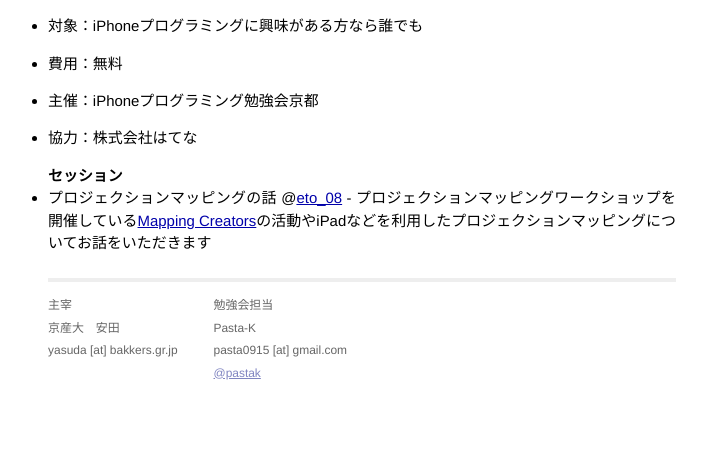
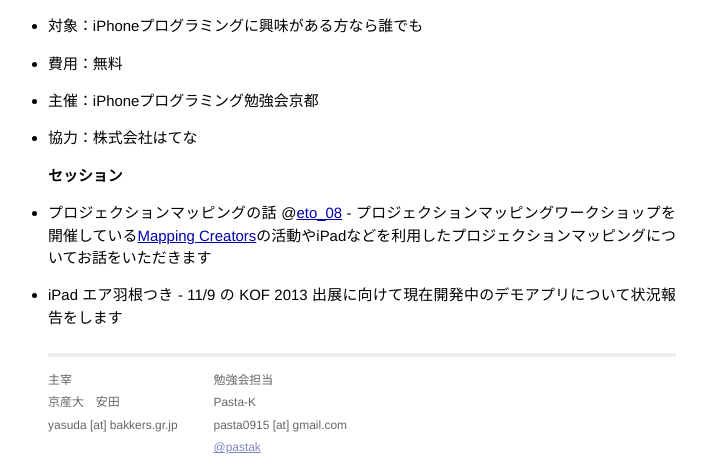
Before and after one commit to iphonekyoto/iphonekyoto.github.io, a Jekyll site: the page built from _posts/2013-09-25-2013_5th.md, in a window 1280 px wide. Shown: the part 592-1063 px from the top of the page, without its empty margins (278-985 px from the left). Built offline with Jekyll 4.4.1, drawn with Linux system fonts in a browser that asks for light colours; before the commit the page ends 988 px from its top, so only the background shows below that.

Commit message:
iPad羽根つきについて

```diff
--- a/_posts/2013-09-25-2013_5th.md
+++ b/_posts/2013-09-25-2013_5th.md
@@ -28,3 +28,6 @@
 
 - プロジェクションマッピングの話 @[eto_08](http://twitter.com/eto_08)
        - プロジェクションマッピングワークショップを開催している[Mapping Creators](http://mappingcreators.tumblr.com)の活動やiPadなどを利用したプロジェクションマッピングについてお話をいただきます
+
+- iPad エア羽根つき
+       - 11/9 の KOF 2013 出展に向けて現在開発中のデモアプリについて状況報告をします
```
